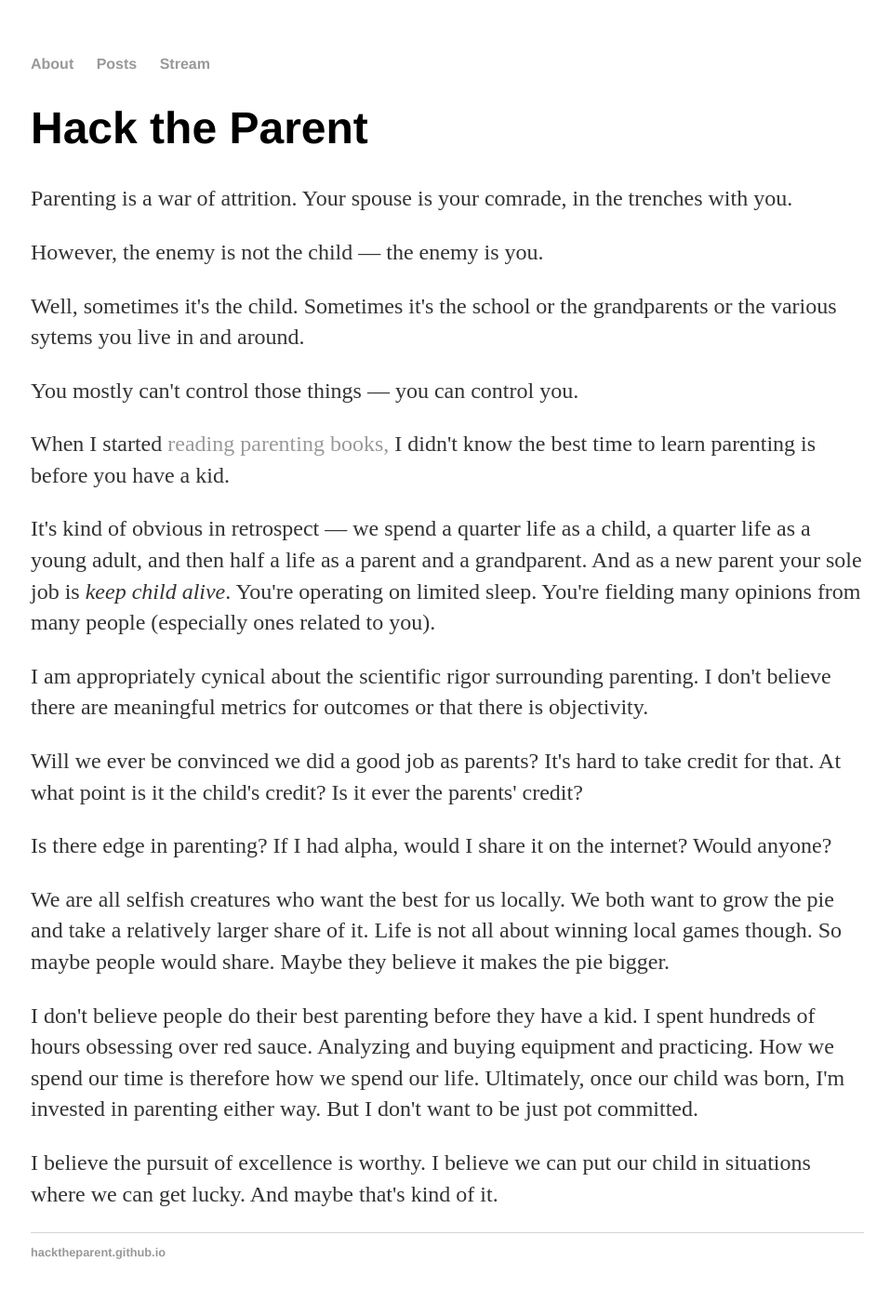
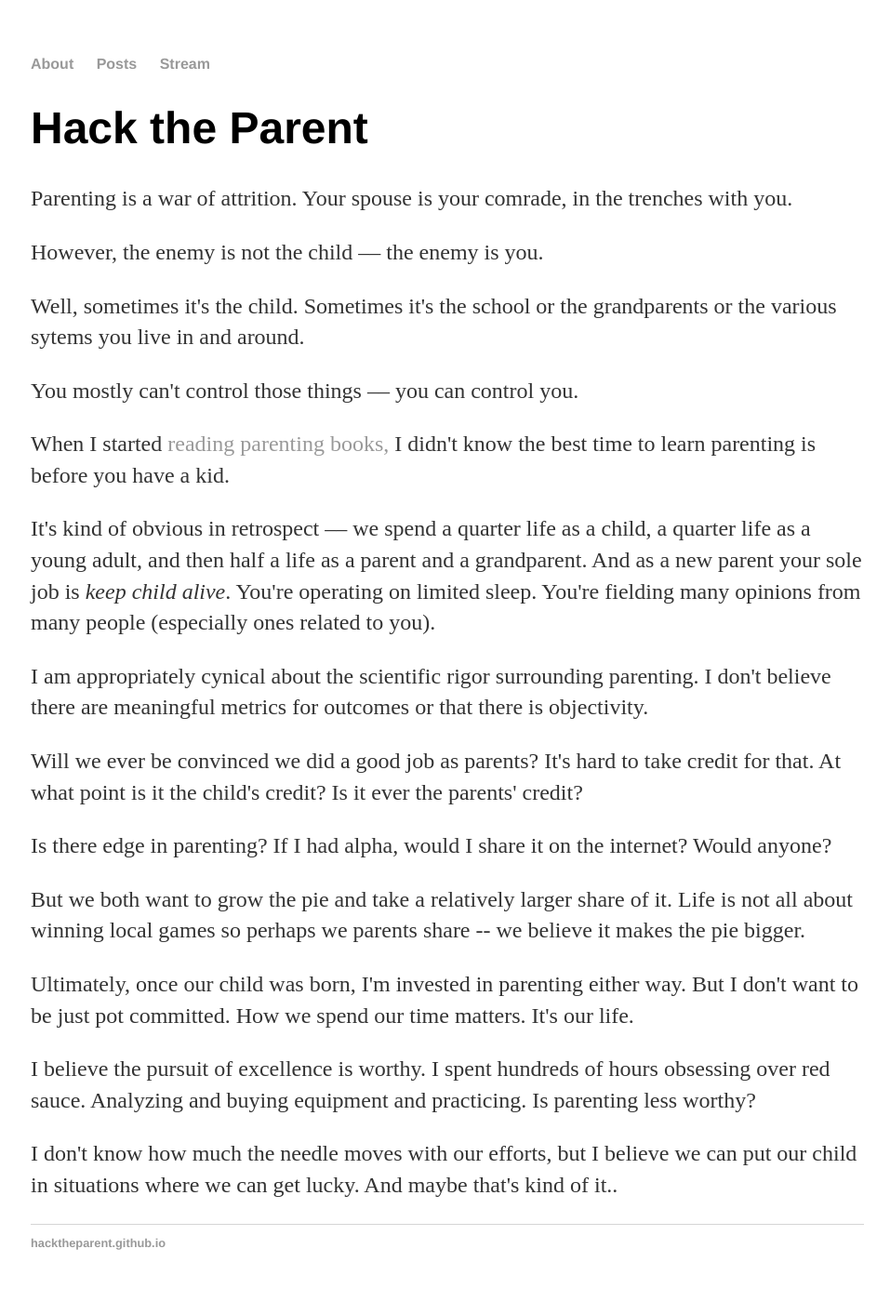
Before and after one commit to hacktheparent/hacktheparent.github.io, a Jekyll site: the page built from index.html, in a window 1280 px wide. Shown: the whole page at 93% size, without its empty margins (159-1116 px from the left). Built offline with Jekyll 4.4.1, drawn with Linux system fonts in a browser that asks for light colours.

Commit message:
update index.html

```diff
--- a/index.html
+++ b/index.html
@@ -23,10 +23,12 @@ title: Hack the Parent
 
 	<p>Is there edge in parenting? If I had alpha, would I share it on the internet? Would anyone?</p>
 
-	<p>We are all selfish creatures who want the best for us locally. We both want to grow the pie and take a relatively larger share of it. Life is not all about winning local games though. So maybe people would share. Maybe they believe it makes the pie bigger.</p>
+	<p>But we both want to grow the pie and take a relatively larger share of it. Life is not all about winning local games so perhaps we parents share -- we believe it makes the pie bigger.</p>
 
-	<p>I don't believe people do their best parenting before they have a kid. I spent hundreds of hours obsessing over red sauce. Analyzing and buying equipment and practicing. How we spend our time is therefore how we spend our life. Ultimately, once our child was born, I'm invested in parenting either way. But I don't want to be just pot committed.</p>
+	<p>Ultimately, once our child was born, I'm invested in parenting either way. But I don't want to be just pot committed. How we spend our time matters. It's our life.</p>
 
-	<p>I believe the pursuit of excellence is worthy. I believe we can put our child in situations where we can get lucky. And maybe that's kind of it.</p>
+	<p>I believe the pursuit of excellence is worthy. I spent hundreds of hours obsessing over red sauce. Analyzing and buying equipment and practicing. Is parenting less worthy?</p>
+
+	<p>I don't know how much the needle moves with our efforts, but I believe we can put our child in situations where we can get lucky. And maybe that's kind of it..</p>
 
 </div><!-- /.blurb -->
```
